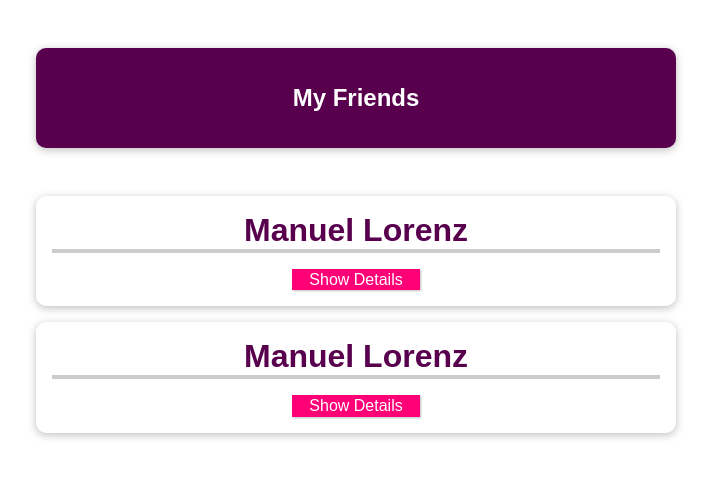
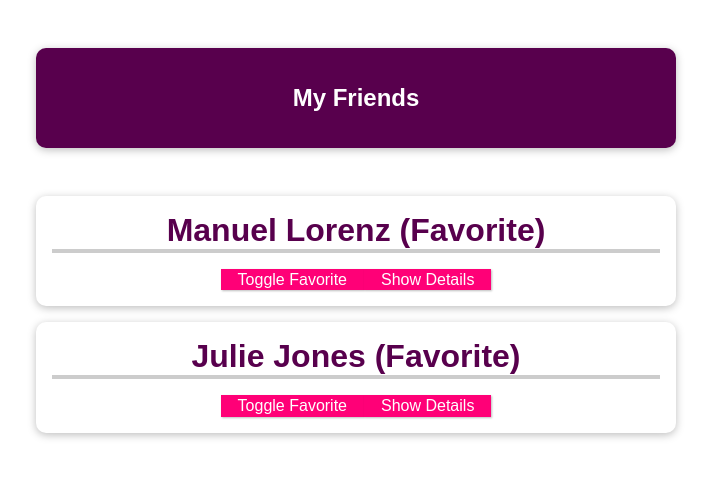
Before and after one commit to ritikargusoft/vue-cli, a Vue app: page / in a window 1280 px wide. Shown: the top 478 px of the page, without its empty margins (284-995 px from the left). Built offline with nearby package versions, Linux system fonts and the light colour scheme.

Commit message:
dynamic prop value

```diff
--- a/src/App.vue
+++ b/src/App.vue
@@ -4,8 +4,14 @@
       <h1>My Friends</h1>
     </header>
     <ul>
-      <friend-contact></friend-contact>
-      <friend-contact></friend-contact>
+      <friend-contact
+        v-for="friend in friends"
+        :key="friend.id"
+        :name="friend.name"
+        :phone-number="friend.phone"
+        :email-address="friend.email"
+        :is-favorite="true"
+      ></friend-contact>
     </ul>
   </section>
 </template>
@@ -16,16 +22,16 @@
     return {
       friends: [
         {
-          id: "manuel",
-          name: "Manuel Lorenz",
-          phone: "0123 45678 90",
-          email: "manuel@localhost.com",
+          id: 'manuel',
+          name: 'Manuel Lorenz',
+          phone: '0123 45678 90',
+          email: 'manuel@localhost.com',
         },
         {
-          id: "julie",
-          name: "Julie Jones",
-          phone: "0987 654421 21",
-          email: "julie@localhost.com",
+          id: 'julie',
+          name: 'Julie Jones',
+          phone: '0987 654421 21',
+          email: 'julie@localhost.com',
         },
       ],
     };
@@ -38,7 +44,7 @@
   box-sizing: border-box;
 }
 html {
-  font-family: "Jost", sans-serif;
+  font-family: 'Jost', sans-serif;
 }
 body {
   margin: 0;
--- a/src/components/FriendContact.vue
+++ b/src/components/FriendContact.vue
@@ -1,15 +1,16 @@
 <template>
   <li>
-    <h2>{{ friend.name }}</h2>
-    <button @click="toggleDetails">Show Details</button>
+    <h2>{{ name }} {{ friendIsFavorite ? '(Favorite)' : ''}}</h2>
+    <button @click="toggleFavorite">Toggle Favorite</button>
+    <button @click="toggleDetails">{{ detailsAreVisible ? 'Hide' : 'Show' }} Details</button>
     <ul v-if="detailsAreVisible">
       <li>
         <strong>Phone:</strong>
-        {{ friend.phone }}
+        {{ phoneNumber }}
       </li>
       <li>
         <strong>Email:</strong>
-        {{ friend.email }}
+        {{ emailAddress }}
       </li>
     </ul>
   </li>
@@ -17,21 +18,42 @@
 
 <script>
 export default {
+  // props: ['name', 'phoneNumber', 'emailAddress', 'isFavorite'],
+  props: {
+    name: {
+      type: String,
+      required: true,
+    },
+    phoneNumber: {
+      type: String,
+      required: true
+    },
+    emailAddress: {
+      type: String,
+      required: true
+    },
+    isFavorite: {
+      type: Boolean,
+      required: false,
+      default: false,
+      // validator: function(value) {
+      //   return value === '1' || value === '0';
+      // }
+    },
+  },
   data() {
     return {
       detailsAreVisible: false,
-      friend: {
-        id: "manuel",
-        name: "Manuel Lorenz",
-        phone: "0123 45678 90",
-        email: "manuel@localhost.com",
-      },
+      friendIsFavorite: this.isFavorite,
     };
   },
   methods: {
     toggleDetails() {
       this.detailsAreVisible = !this.detailsAreVisible;
-    }
-  }
+    },
+    toggleFavorite() {
+      this.friendIsFavorite = !this.friendIsFavorite;
+    },
+  },
 };
 </script>
```
